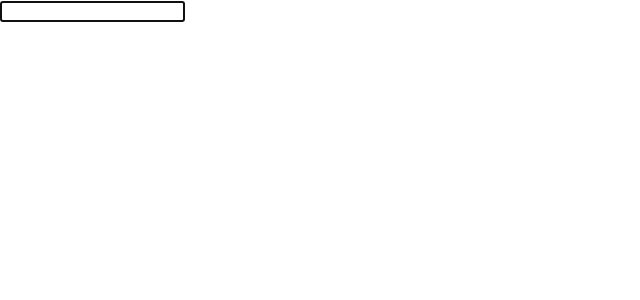
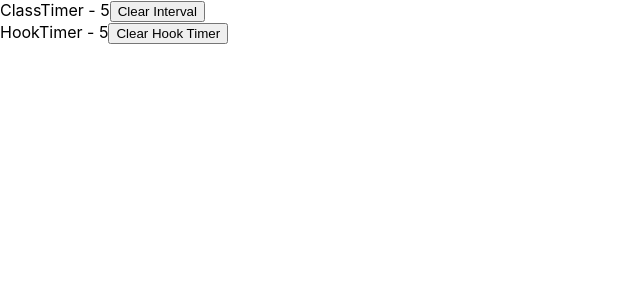
Before and after one commit to abduallahnoorsayket/React_Hook_vol, a React (Create React App) app: page / in a window 1280 px wide. Shown: the top 300 px of the page, without its empty margins (0-640 px from the left). Built offline with nearby package versions, Linux system fonts and the light colour scheme.

Commit message:
useRef hooks added

```diff
--- a/src/App.js
+++ b/src/App.js
@@ -26,6 +26,8 @@
 import ParentComponent from "./components/UseCallback/ParentComponent";
 import Counter from "./components/UseMemo/Counter";
 import FocusInput from "./components/UseRef/FocusInput";
+import ClassTimer from "./components/UseRef/ClassTimer";
+import HookTimer from "./components/UseRef/HookTimer";
 
 // export const UserContext = React.createContext();
 // export const channelContext = React.createContext();
@@ -49,7 +51,9 @@
   // const [count, dispatch] = useReducer(reducer, initialState);
   return (
     <div>
-      <FocusInput />
+      <ClassTimer />
+      <HookTimer />
+      {/* <FocusInput /> */}
       {/* <Counter /> */}
       {/* <ParentComponent /> */}
       {/* <DataFetchingOne /> */}
--- /dev/null
+++ b/src/components/UseRef/ClassTimer.js
@@ -0,0 +1,34 @@
+import React, { Component } from "react";
+
+export default class ClassTimer extends Component {
+  interval;
+  constructor(props) {
+    super(props);
+
+    this.state = {
+      timer: 0,
+    };
+  }
+  componentDidMount() {
+    this.interval = setInterval(() => {
+      this.setState((prevState) => ({ timer: prevState.timer + 1 }));
+    }, 1000);
+  }
+  componentWillUnmount() {
+    clearInterval(this.interval);
+  }
+  render() {
+    return (
+      <div>
+        ClassTimer - {this.state.timer}
+        <button
+          onClick={() => {
+            clearInterval(this.interval);
+          }}
+        >
+          Clear Interval
+        </button>
+      </div>
+    );
+  }
+}
--- a/src/components/UseRef/FocusInput.js
+++ b/src/components/UseRef/FocusInput.js
@@ -2,9 +2,11 @@
 
 function FocusInput() {
   const inputRef = useRef(null);
+
   useEffect(() => {
     inputRef.current.focus();
   });
+
   return (
     <div>
       <input ref={inputRef} type="text"></input>
--- /dev/null
+++ b/src/components/UseRef/HookTimer.js
@@ -0,0 +1,26 @@
+import React, { useState, useEffect, useRef } from "react";
+
+function HookTimer() {
+  const [timer, setTimer] = useState(0);
+  const intervalRef = useRef();
+
+  useEffect(() => {
+    intervalRef.current = setInterval(() => {
+      setTimer((prevTimer) => prevTimer + 1);
+    }, 1000);
+    return () => {
+      clearInterval(intervalRef.current);
+    };
+  }, []);
+  return (
+    <div>
+      HookTimer - {timer}
+      <button onClick={() => clearInterval(intervalRef.current)}>
+        {" "}
+        Clear Hook Timer
+      </button>
+    </div>
+  );
+}
+
+export default HookTimer;
```
